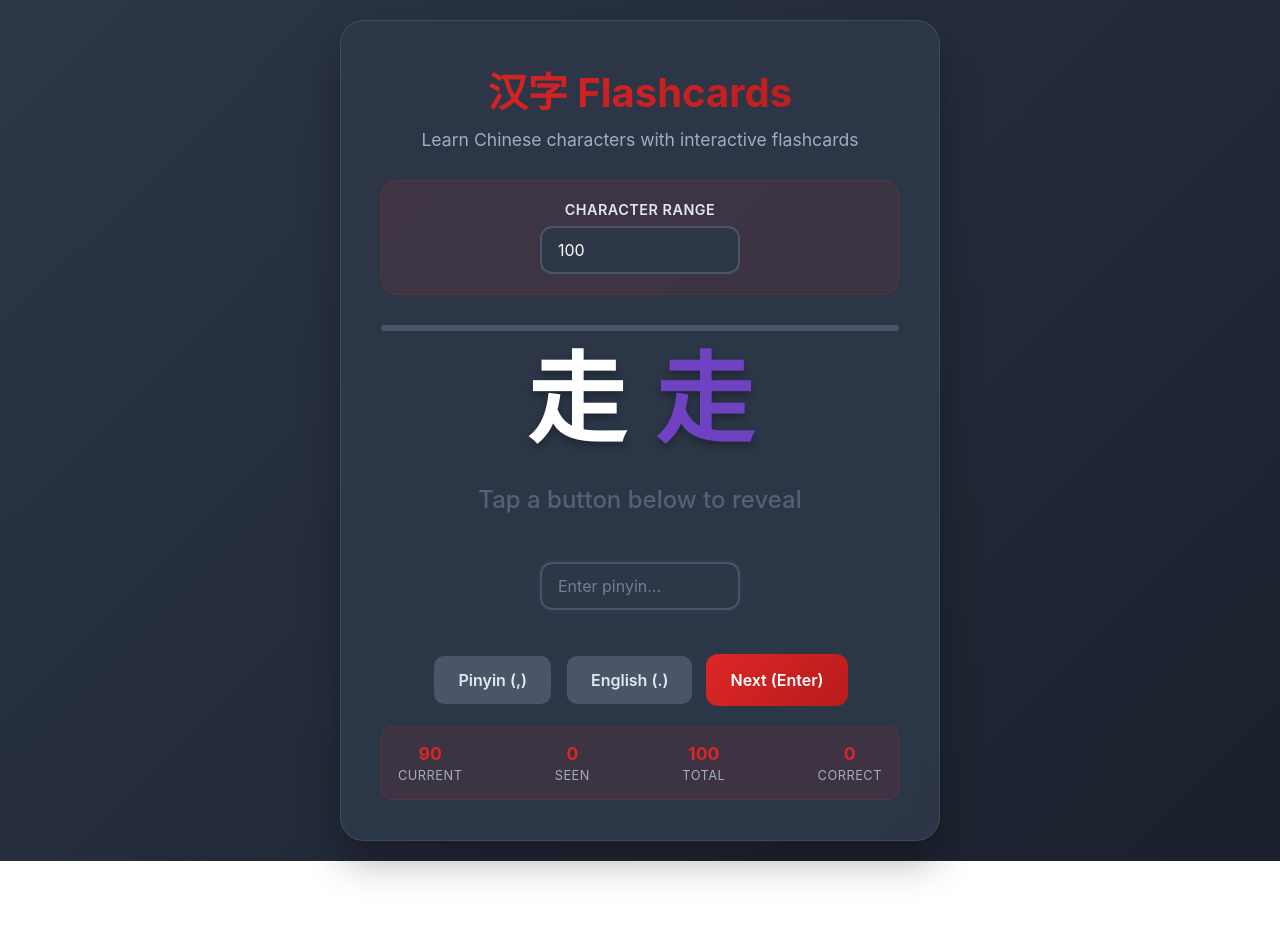
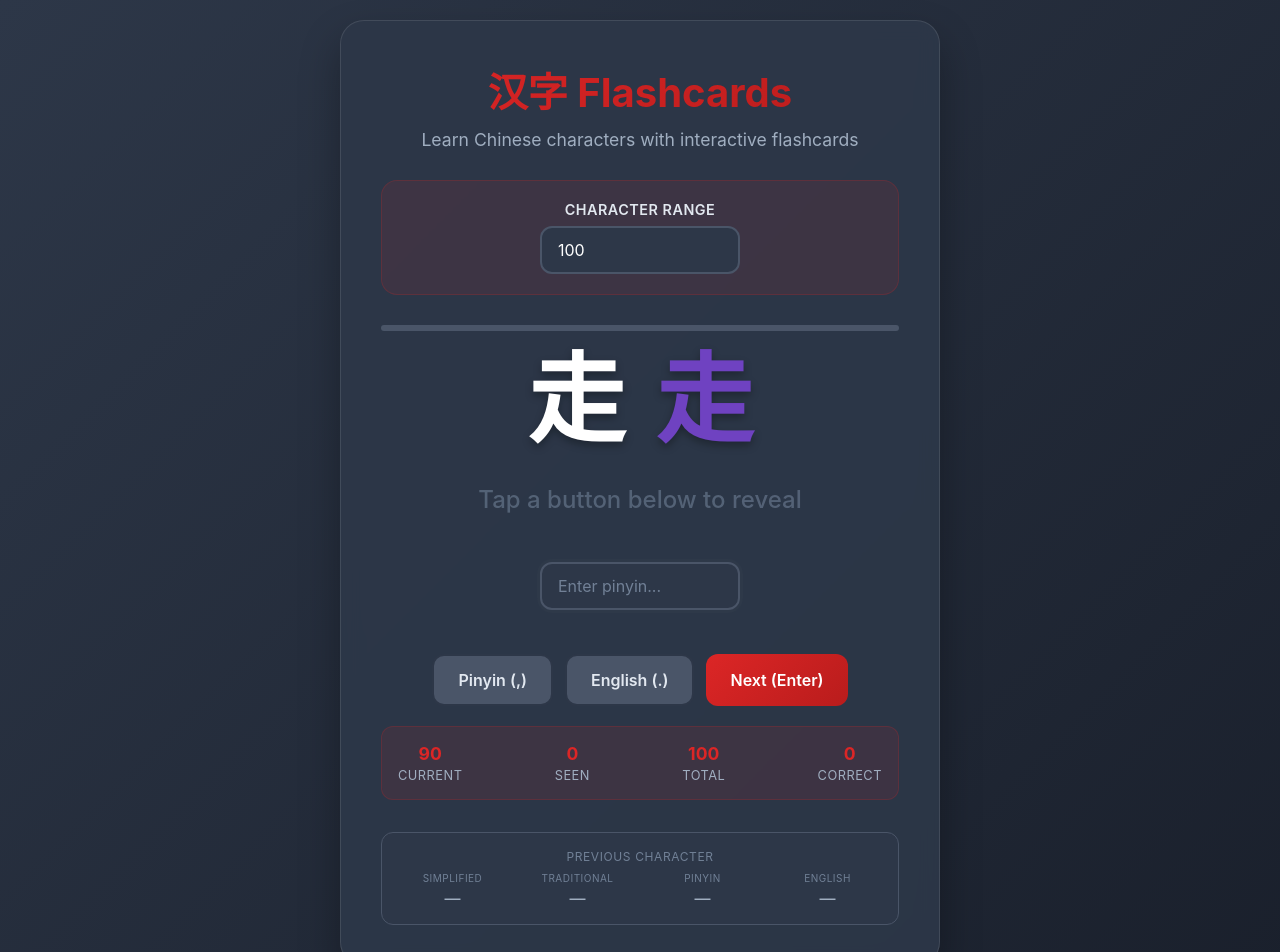
Before and after one commit to janschupke/flashcards, a React (Vite) app: page / in a window 1280 px wide. Shown: the top 952 px of the page. Before the commit the page ends 861 px from the top, so only its background shows below. Built offline with nearby package versions, Linux system fonts and the light colour scheme.

Commit message:
Add previous char section

```diff
--- a/src/components/FlashCards.tsx
+++ b/src/components/FlashCards.tsx
@@ -9,6 +9,7 @@ import { ControlButtons } from './ControlButtons';
 import { ProgressBar } from './ProgressBar';
 import { Statistics } from './Statistics';
 import { PinyinInput } from './PinyinInput';
+import { PreviousCharacter } from './PreviousCharacter';
 import { FlashCardProps } from '../types';
 import data from '../data.json';
 
@@ -27,6 +28,7 @@ export const FlashCards: React.FC<FlashCardProps> = ({
     correctAnswers,
     totalAttempted,
     flashResult,
+    previousCharacter,
     getNext,
     toggleHint,
     updateLimit,
@@ -119,6 +121,10 @@ export const FlashCards: React.FC<FlashCardProps> = ({
           limit={limit}
           correctAnswers={correctAnswers}
         />
+
+        <PreviousCharacter
+          previousCharacterIndex={previousCharacter}
+        />
       </Card>
     </PageContainer>
   );
--- /dev/null
+++ b/src/components/PreviousCharacter.tsx
@@ -0,0 +1,96 @@
+import React from 'react';
+import styled from 'styled-components';
+import data from '../data.json';
+
+interface PreviousCharacterProps {
+  previousCharacterIndex: number | null;
+}
+
+const PreviousCharacterContainer = styled.div`
+  margin-top: 2rem;
+  padding: 1rem;
+  background: #2d3748;
+  border-radius: 12px;
+  border: 1px solid #4a5568;
+`;
+
+const PreviousLabel = styled.div`
+  font-size: 0.75rem;
+  color: #718096;
+  margin-bottom: 0.5rem;
+  text-transform: uppercase;
+  letter-spacing: 0.05em;
+`;
+
+const CharacterInfo = styled.div`
+  display: flex;
+  justify-content: space-between;
+  align-items: center;
+  gap: 1rem;
+  font-size: 0.875rem;
+  color: #e2e8f0;
+`;
+
+const InfoItem = styled.div`
+  display: flex;
+  flex-direction: column;
+  align-items: center;
+  flex: 1;
+`;
+
+const Label = styled.div`
+  font-size: 0.625rem;
+  color: #718096;
+  margin-bottom: 0.25rem;
+  text-transform: uppercase;
+  letter-spacing: 0.05em;
+`;
+
+const Value = styled.div`
+  font-size: 1rem;
+  font-weight: 500;
+  color: #a0aec0;
+`;
+
+const TraditionalValue = styled(Value)`
+  color: #a0aec0;
+`;
+
+const PLACEHOLDER = '—';
+
+export const PreviousCharacter: React.FC<PreviousCharacterProps> = ({
+  previousCharacterIndex,
+}) => {
+  let character = null;
+  if (
+    previousCharacterIndex !== null &&
+    previousCharacterIndex >= 0 &&
+    previousCharacterIndex < data.length
+  ) {
+    character = data[previousCharacterIndex];
+  }
+
+  return (
+    <PreviousCharacterContainer>
+      <PreviousLabel>Previous Character</PreviousLabel>
+      <CharacterInfo>
+        <InfoItem>
+          <Label>Simplified</Label>
+          <Value>{character ? character.chinese : PLACEHOLDER}</Value>
+        </InfoItem>
+        <InfoItem>
+          <Label>Traditional</Label>
+          <TraditionalValue>{character ? character.chinese : PLACEHOLDER}</TraditionalValue>
+        </InfoItem>
+        <InfoItem>
+          <Label>Pinyin</Label>
+          <Value>{character ? character.pinyin : PLACEHOLDER}</Value>
+        </InfoItem>
+        <InfoItem>
+          <Label>English</Label>
+          <Value>{character ? character.english : PLACEHOLDER}</Value>
+        </InfoItem>
+      </CharacterInfo>
+    </PreviousCharacterContainer>
+  );
+};
--- a/src/hooks/useFlashCard.ts
+++ b/src/hooks/useFlashCard.ts
@@ -24,6 +24,8 @@ export const useFlashCard = ({ initialCurrent, initialLimit }: UseFlashCardProps
     correctAnswers: 0,
     totalAttempted: 0,
     flashResult: null,
+    // Previous character tracking
+    previousCharacter: null,
   });
 
   // Memoize progress calculation to avoid unnecessary recalculations
@@ -48,6 +50,7 @@ export const useFlashCard = ({ initialCurrent, initialLimit }: UseFlashCardProps
 
       return {
         ...prev,
+        previousCharacter: prev.current, // Store current as previous
         current: getRandomIndex(prev.limit),
         hint: HINT_TYPES.NONE,
         totalSeen: prev.totalSeen + 1,
--- a/src/types/index.ts
+++ b/src/types/index.ts
@@ -18,6 +18,8 @@ export interface FlashCardState {
   correctAnswers: number;
   totalAttempted: number;
   flashResult: 'correct' | 'incorrect' | null;
+  // Previous character tracking
+  previousCharacter: number | null;
 }
 
 export interface FlashCardActions {
```
Also changed, not shown: 1 other file (tests, documents, lock files or other folders).
